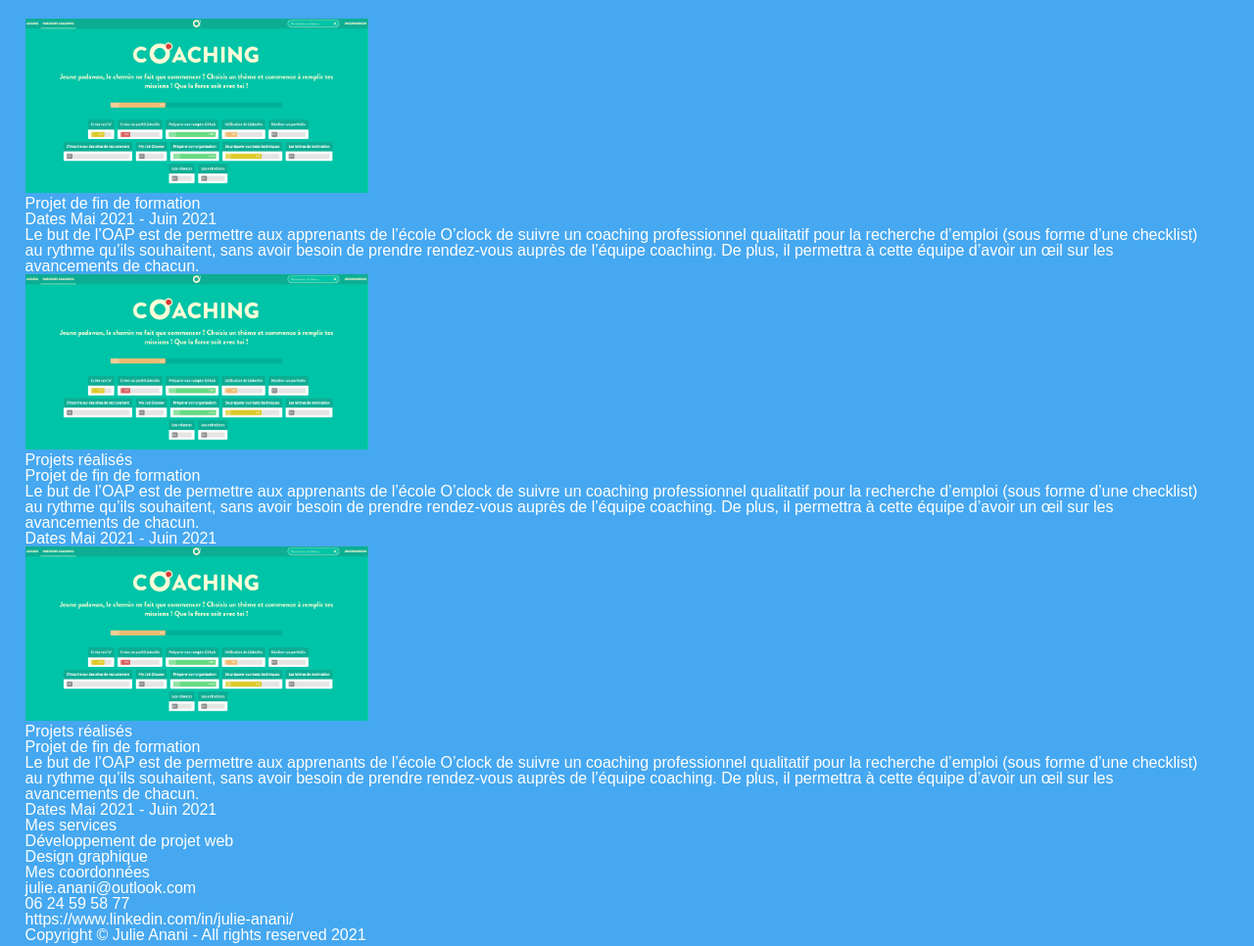
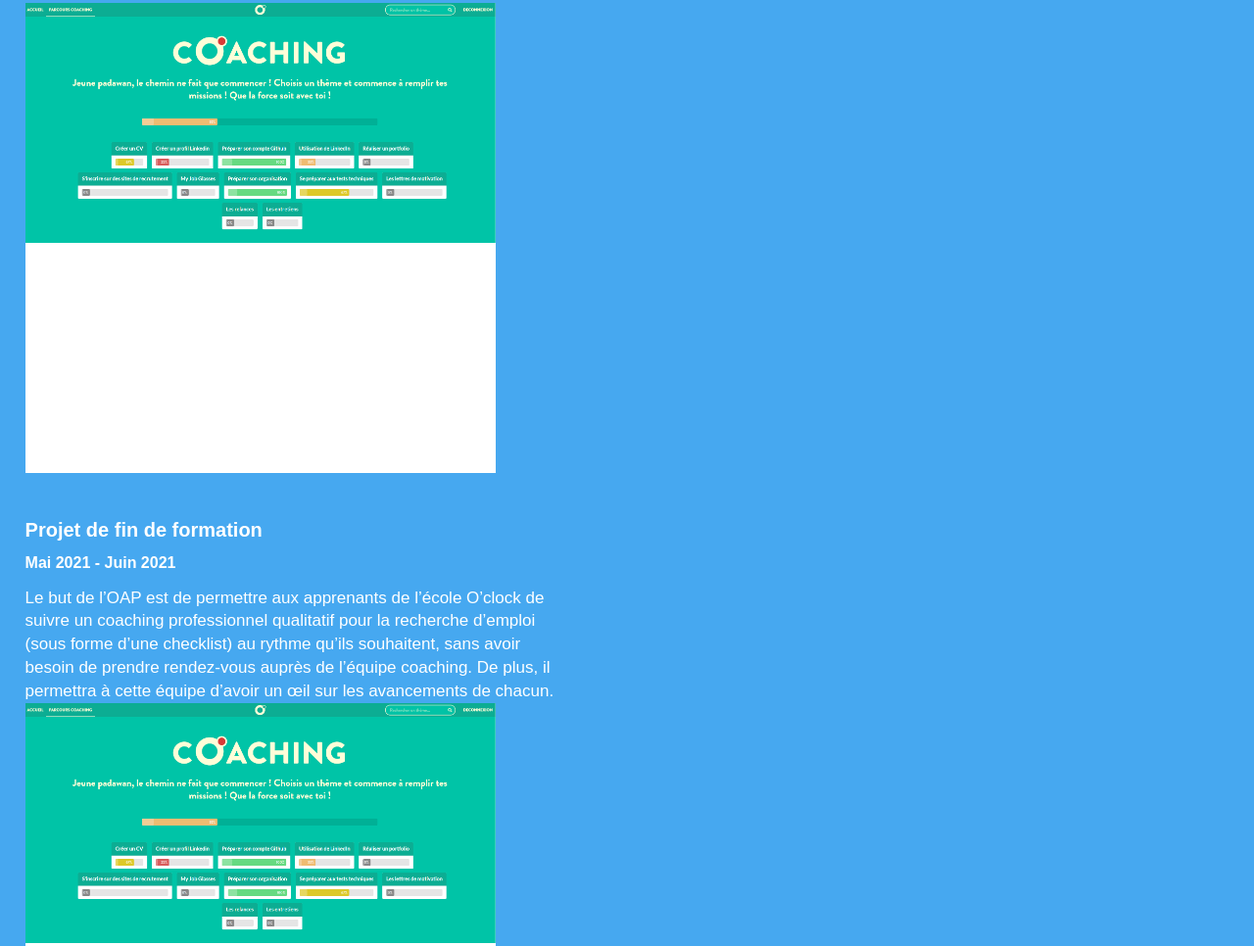
Before and after one commit to Julie-ANANI/portfolio, a website: page statics/index.html in a window 1280 px wide. Shown: the part 513-1479 px from the top of the page at 98% size. Drawn offline with Linux system fonts and the light colour scheme.

Commit message:
layout of the project part

```diff
--- a/statics/assets/css/style.css
+++ b/statics/assets/css/style.css
@@ -110,7 +110,7 @@ header {
   align-items:center;
 }
 header h1 {
-  margin: 40px;
+  margin: 35px;
   /* padding-bottom: 2%; */
   /* display: flex;
   justify-content: center; */
@@ -120,9 +120,9 @@ header h1 {
 
 header  p {
   display: flex;
-  justify-content: center;
-  align-items: center;
-  font-size: 22px;
+  justify-content: space-between;
+  text-align: center;
+  font-size: 21px;
 
 }
 
@@ -152,37 +152,69 @@ header button {
 
 
 /* Main section */
-.main .projects_card_image {
-	width: 50%;
+.main {
+  margin-top: 80px;
+  display:flex;
+  flex-direction:column;
+  justify-content:center;
+  align-items:center;
 }
 /* End Main section */
 
 
 
 /* Projects */
-
-.main{
-  margin-top: 80px;
-  display:flex;
-  flex-direction:column;
-  justify-content:center;
-  align-items:center;
-}
-
-
 .projects{
   display: flex;
   flex-wrap: wrap;
 }
 
 .projects .projects_card{
-  margin-right: 20px;
+  margin-right: 4em;
   cursor: pointer;
 }
 
-.projects .projects_card_image{
-  width: 350px;
+.projects .projects_card_img{
+  width: 60vh;
+  height:60vh;
+  background-color: rgb(255, 255, 255)
 }
+
+.projects .projects_card .projects_infos .projects_card_dates{
+  display: flex;
+  flex-wrap:wrap;
+  /* justify-content: space-between; */
+}
+
+/* .projects_card_title {
+  margin-top: 3rem;
+  font-weight: 900;
+} */
+
+.projects_infos {
+  margin-top: 3rem;
+  width: 70vh;
+}
+
+.projects_card_title {
+  margin-top: 2rem;
+  font-size: 20px;
+  font-weight: 900;
+
+}
+.projects_card_dates {
+  margin-top: 1rem;
+  font-weight: 600;
+}
+
+.projects_card_description {
+  margin-top: 1rem;
+  font-weight: 300;
+  font-size: 17px;
+  width: 70vh;
+  line-height: 1.4em;
+}
+
 /* End Projects */
 
 
--- a/statics/index.html
+++ b/statics/index.html
@@ -56,15 +56,13 @@
 
 			<!-- One Project -->
 			<div class="projects_card">
-				<div class="projects_card_image">
+				<div class="projects_card_img">
 					<img src="images/Capture-coaching.PNG" alt="image de projet de fin de formation, le projet Coaching" />
 				</div>
 
-			<!-- 	<h1>Projets réalisés</h1>
-		 -->
-					<div class="projects_card_title">
-						<h4>Projet de fin de formation</h4>
-						<p class="projects_card_dates"> Dates Mai 2021 - Juin 2021</p>
+		 			 <div class="projects_infos">
+							<h4 class="projects_card_title">Projet de fin de formation</h4>
+							<p class="projects_card_dates"> Mai 2021 - Juin 2021</p>
 							<p class="projects_card_description">
 								Le but de l’OAP est de permettre aux apprenants
 								de l’école O’clock de suivre un coaching professionnel
@@ -74,20 +72,18 @@
 								un œil sur les avancements de chacun.
 							</p>
 				    </div>
-
 			</div>
 			<!-- End One Project -->
 
 			<!-- Two Project -->
 			<div class="projects_card">
-				<div class="projects_card_image">
+				<div class="projects_card_img">
 					<img src="images/Capture-coaching.PNG" alt="image de projet de fin de formation, le projet Coaching" />
 				</div>
 
-				<h1>Projets réalisés</h1>
-
-					<div class="projects_card_title">
-						<h4>Projet de fin de formation</h4>
+		 			 <div class="projects_infos">
+							<h4 class="projects_card_title">Projet de fin de formation</h4>
+							<p class="projects_card_dates"> Mai 2021 - Juin 2021</p>
 							<p class="projects_card_description">
 								Le but de l’OAP est de permettre aux apprenants
 								de l’école O’clock de suivre un coaching professionnel
@@ -96,22 +92,19 @@
 								auprès de l’équipe coaching. De plus, il permettra à cette équipe d’avoir
 								un œil sur les avancements de chacun.
 							</p>
-						<p class="projects_card_dates"> Dates Mai 2021 - Juin 2021</p>
 				    </div>
-
 			</div>
 			<!-- End Two Project -->
 
 			<!-- Three Project -->
 			<div class="projects_card">
-				<div class="projects_card_image">
+				<div class="projects_card_img">
 					<img src="images/Capture-coaching.PNG" alt="image de projet de fin de formation, le projet Coaching" />
 				</div>
 
-				<h1>Projets réalisés</h1>
-
-					<div class="projects_card_title">
-						<h4>Projet de fin de formation</h4>
+		 			 <div class="projects_infos">
+							<h4 class="projects_card_title">Projet de fin de formation</h4>
+							<p class="projects_card_dates"> Mai 2021 - Juin 2021</p>
 							<p class="projects_card_description">
 								Le but de l’OAP est de permettre aux apprenants
 								de l’école O’clock de suivre un coaching professionnel
@@ -120,9 +113,7 @@
 								auprès de l’équipe coaching. De plus, il permettra à cette équipe d’avoir
 								un œil sur les avancements de chacun.
 							</p>
-						<p class="projects_card_dates"> Dates Mai 2021 - Juin 2021</p>
 				    </div>
-
 			</div>
 			<!-- End Three Project -->
 		</div>
```
Lines whose indentation alone changed are shown as unchanged.
